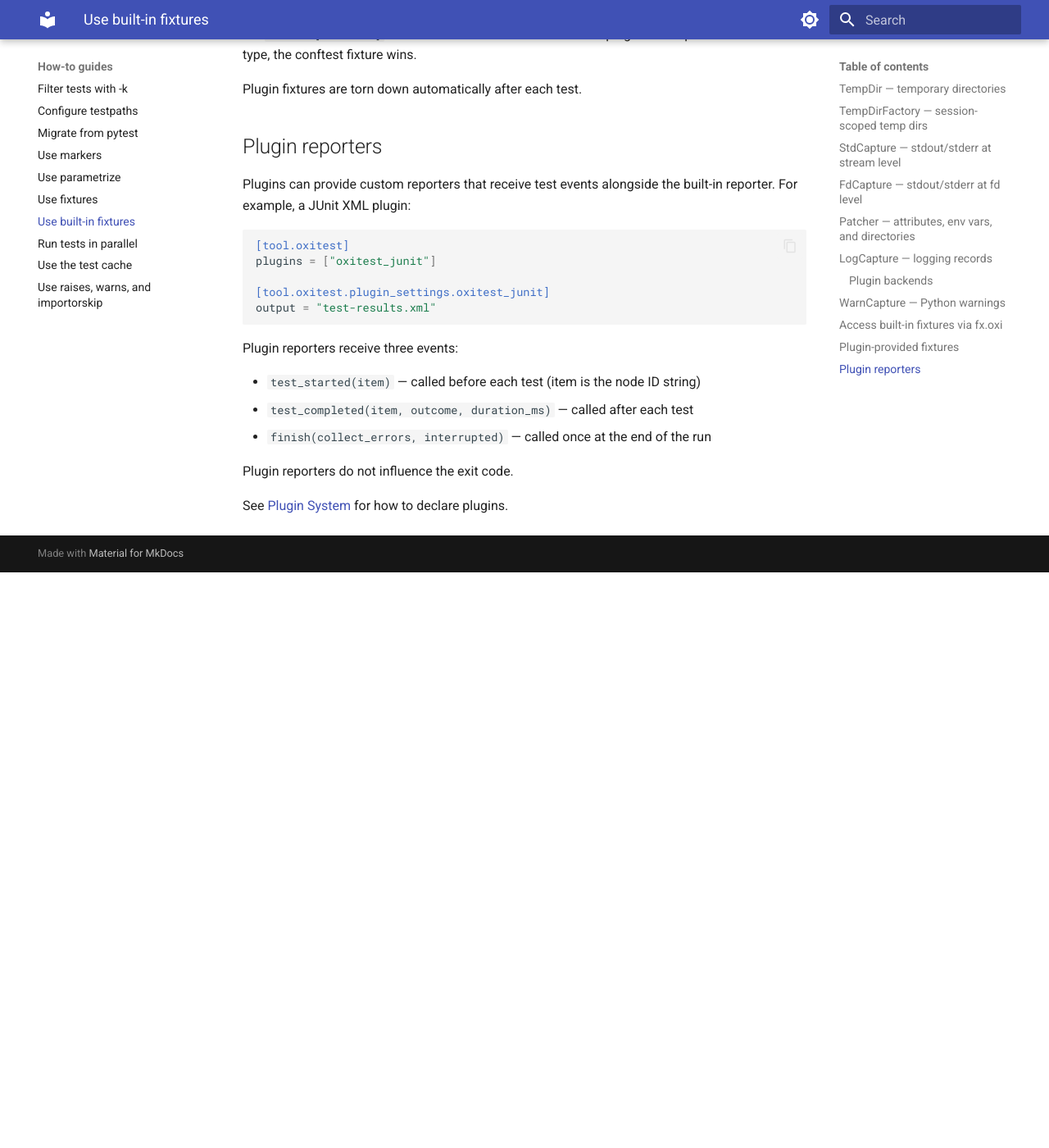
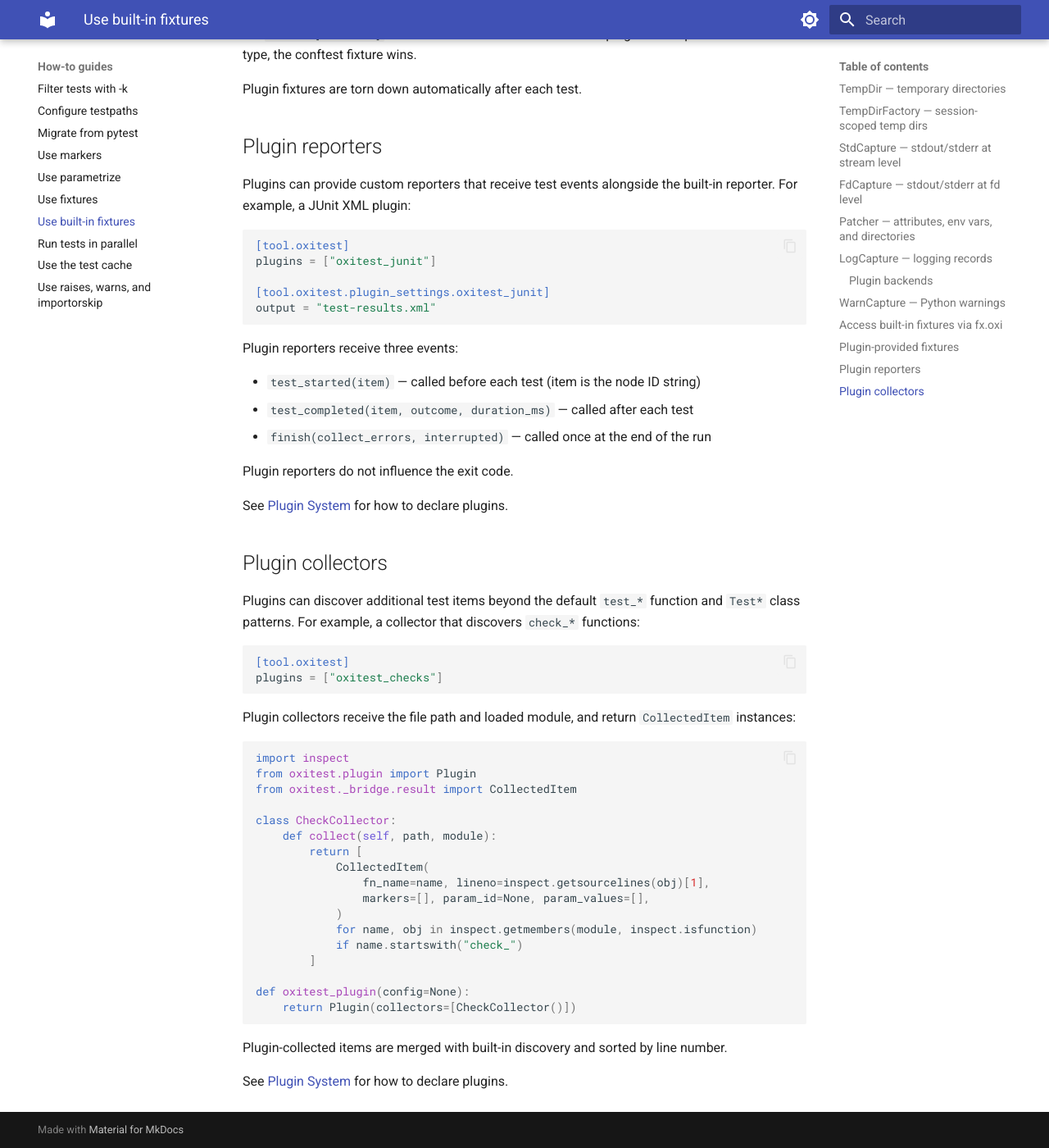
Before and after one commit to kalonji-tools/oxitest, an MkDocs documentation site: the page built from docs/src/how-to/use-builtin-fixtures.md, in a window 1280 px wide and 1400 px high, scrolled down 5102 px. Shown: the whole window at 82% size. Built offline with MkDocs 1.6.1 and Material for MkDocs 9.7.7, drawn with Linux system fonts in a browser that asks for light colours; before the commit the page ends 5800 px from its top, so only the background shows below that.

Commit message:
docs: document plugin collectors
Closes #126

Assisted-by: Claude Opus 4.6 (1M context) <noreply@anthropic.com>

````diff
--- a/docs/src/how-to/use-builtin-fixtures.md
+++ b/docs/src/how-to/use-builtin-fixtures.md
@@ -262,3 +262,40 @@ Plugin reporters receive three events:
 Plugin reporters do not influence the exit code.
 
 See [Plugin System](../reference/configuration.md#plugins) for how to declare plugins.
+
+## Plugin collectors
+
+Plugins can discover additional test items beyond the default `test_*` function
+and `Test*` class patterns. For example, a collector that discovers `check_*` functions:
+
+```toml
+[tool.oxitest]
+plugins = ["oxitest_checks"]
+```
+
+Plugin collectors receive the file path and loaded module, and return `CollectedItem`
+instances:
+
+```python
+import inspect
+from oxitest.plugin import Plugin
+from oxitest._bridge.result import CollectedItem
+
+class CheckCollector:
+    def collect(self, path, module):
+        return [
+            CollectedItem(
+                fn_name=name, lineno=inspect.getsourcelines(obj)[1],
+                markers=[], param_id=None, param_values=[],
+            )
+            for name, obj in inspect.getmembers(module, inspect.isfunction)
+            if name.startswith("check_")
+        ]
+
+def oxitest_plugin(config=None):
+    return Plugin(collectors=[CheckCollector()])
+```
+
+Plugin-collected items are merged with built-in discovery and sorted by line number.
+
+See [Plugin System](../reference/configuration.md#plugins) for how to declare plugins.
````
